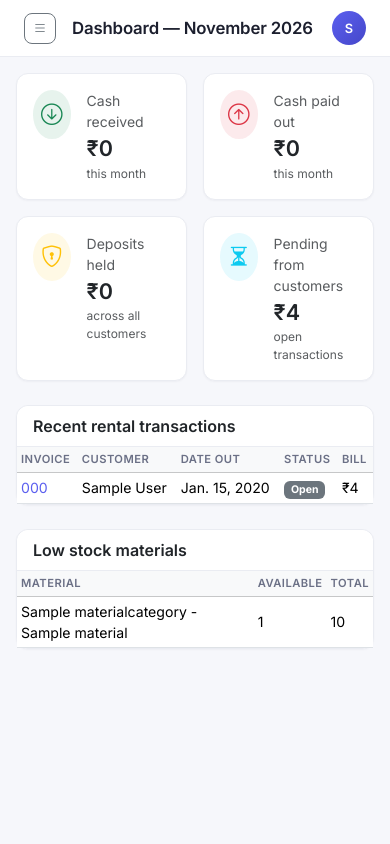
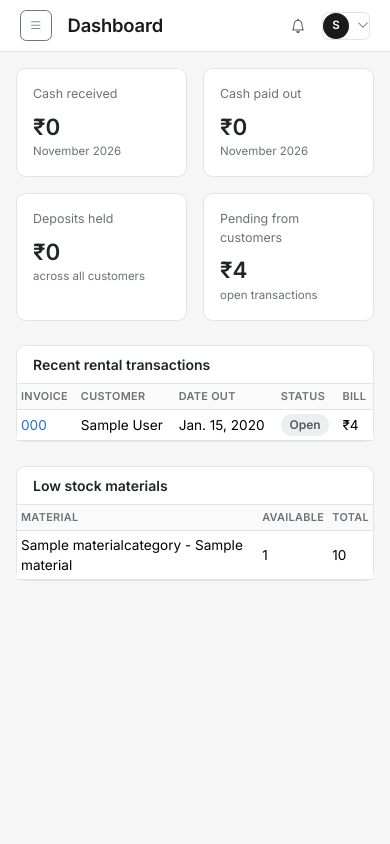
Before and after one commit to aravindarcbe/ssmcentringrentals-crm, a Django app: page / in a window 390 px wide. Run offline with Django 5.2, Linux system fonts and the light colour scheme; a user stored in the database is signed in; tables that the repository leaves empty hold one stand-in row (values such as "Sample post").

Commit message:
Redesign UI to match a clean Shopify-admin-style aesthetic
Replaces the dark indigo sidebar with a light, neutral theme modeled
on the reference screenshot: white sidebar with subtle gray active
pills instead of colored highlights, a slim monogram square instead
of a gradient logo, black primary buttons instead of indigo, and soft
pastel pill badges for status (Open/Partially returned/Closed) in
place of solid Bootstrap badges.

Dashboard stat cards are now plain label/value/subtitle cards (no
colored icon circles), matching the reference's minimal analytics
tiles. Topbar keeps the working search box, adds a notification bell
(honest empty state: "No notifications yet", not fake functionality)
and a user pill with avatar + dropdown.

Also fixes a real bug: the mobile offcanvas menu never had the
`sidebar` CSS class, so nav-link/brand styling never applied there -
it always rendered as an unstyled list on phones, independent of any
CDN issue. Verified via curl that the class is now present, and via
Playwright that no page throws a JS error on desktop or mobile.

Co-Authored-By: Claude Sonnet 5 <noreply@anthropic.com>
Claude-Session: https://claude.ai/code/session_01YEoLsVctBecWyosfDCwgQ8

```diff
--- a/webapp/rentals/templates/base.html
+++ b/webapp/rentals/templates/base.html
@@ -11,108 +11,127 @@
     <link href="https://cdn.jsdelivr.net/npm/bootstrap-icons@1.11.3/font/bootstrap-icons.min.css" rel="stylesheet">
     <style>
         :root {
-            --accent: #5b5fef;
-            --accent-dark: #4547c9;
-            --sidebar-bg: #10142a;
-            --sidebar-text: #9aa0b8;
-            --sidebar-active-bg: rgba(91, 95, 239, 0.18);
-            --sidebar-active-text: #ffffff;
-            --bg: #f6f7fb;
-            --border: #eaecf2;
-            --text: #1c1f2e;
-            --text-muted: #6b7086;
-            --sidebar-width: 252px;
-            --sidebar-width-collapsed: 76px;
+            --ink: #1a1a1a;
+            --text-muted: #6d7175;
+            --border: #e3e4e6;
+            --bg: #f6f6f7;
+            --sidebar-bg: #ffffff;
+            --sidebar-active-bg: #f1f2f3;
+            --accent: #2c6ecb;
+            --sidebar-width: 240px;
+            --sidebar-width-collapsed: 68px;
         }
         * { font-family: 'Inter', -apple-system, BlinkMacSystemFont, 'Segoe UI', sans-serif; }
-        body { background: var(--bg); color: var(--text); }
+        body { background: var(--bg); color: var(--ink); font-size: 0.875rem; }
         .app-shell { display: flex; min-height: 100vh; }
 
         .sidebar {
-            width: var(--sidebar-width); flex-shrink: 0; background: var(--sidebar-bg); color: var(--sidebar-text);
-            transition: width 0.18s ease;
+            width: var(--sidebar-width); flex-shrink: 0; background: var(--sidebar-bg); color: var(--ink);
+            border-right: 1px solid var(--border); transition: width 0.18s ease;
         }
-        .sidebar .brand { color: #fff; padding: 1.25rem 1.25rem; display: flex; align-items: center; gap: 0.7rem; }
+        .sidebar .brand { padding: 1rem 1.1rem; display: flex; align-items: center; gap: 0.65rem; border-bottom: 1px solid var(--border); }
         .sidebar .brand-logo {
-            width: 34px; height: 34px; border-radius: 0.55rem;
-            background: linear-gradient(135deg, var(--accent), var(--accent-dark));
+            width: 28px; height: 28px; border-radius: 0.4rem; background: var(--ink);
             display: flex; align-items: center; justify-content: center; flex-shrink: 0;
-            box-shadow: 0 4px 10px rgba(91,95,239,0.35);
         }
-        .sidebar .brand-logo img { width: 100%; height: 100%; object-fit: contain; border-radius: 0.55rem; }
-        .sidebar .brand-name { font-weight: 600; font-size: 0.95rem; letter-spacing: -0.01em; white-space: nowrap; }
+        .sidebar .brand-logo img { width: 100%; height: 100%; object-fit: contain; border-radius: 0.4rem; filter: invert(1) brightness(2); }
+        .sidebar .brand-name { font-weight: 600; font-size: 0.9rem; white-space: nowrap; }
         .sidebar .nav-section-label {
-            text-transform: uppercase; font-size: 0.68rem; letter-spacing: 0.08em;
-            color: #565c78; padding: 1.1rem 1.25rem 0.4rem; font-weight: 600; white-space: nowrap;
+            text-transform: uppercase; font-size: 0.66rem; letter-spacing: 0.06em;
+            color: #9a9ea3; padding: 0.9rem 1.1rem 0.3rem; font-weight: 600; white-space: nowrap;
         }
         .sidebar .nav-link {
-            color: var(--sidebar-text); padding: 0.55rem 1rem; margin: 0.1rem 0.75rem;
-            font-size: 0.89rem; font-weight: 500; border-radius: 0.5rem;
+            color: #44464a; padding: 0.4rem 0.75rem; margin: 0.05rem 0.6rem;
+            font-size: 0.85rem; font-weight: 500; border-radius: 0.4rem;
             display: flex; align-items: center; gap: 0.65rem; white-space: nowrap; overflow: hidden;
-            transition: background 0.15s ease, color 0.15s ease;
+            transition: background 0.12s ease;
         }
-        .sidebar .nav-link i { font-size: 0.95rem; width: 18px; text-align: center; flex-shrink: 0; }
-        .sidebar .nav-link:hover { background: rgba(255,255,255,0.06); color: #fff; }
-        .sidebar .nav-link.active { background: var(--sidebar-active-bg); color: var(--sidebar-active-text); }
+        .sidebar .nav-link i { font-size: 0.95rem; width: 18px; text-align: center; flex-shrink: 0; color: #6d7175; }
+        .sidebar .nav-link:hover { background: var(--sidebar-active-bg); color: var(--ink); }
+        .sidebar .nav-link.active { background: var(--sidebar-active-bg); color: var(--ink); font-weight: 600; }
+        .sidebar .nav-link.active i { color: var(--ink); }
 
         .sidebar.sidebar-collapsed { width: var(--sidebar-width-collapsed); }
-        .sidebar.sidebar-collapsed .brand { justify-content: center; padding: 1.25rem 0.5rem; }
+        .sidebar.sidebar-collapsed .brand { justify-content: center; padding: 1rem 0.5rem; }
         .sidebar.sidebar-collapsed .brand-name,
         .sidebar.sidebar-collapsed .nav-section-label,
         .sidebar.sidebar-collapsed .nav-label { display: none; }
-        .sidebar.sidebar-collapsed .nav-link { justify-content: center; margin: 0.15rem 0.6rem; padding: 0.6rem; }
+        .sidebar.sidebar-collapsed .nav-link { justify-content: center; margin: 0.1rem 0.5rem; padding: 0.55rem; }
         .sidebar.sidebar-collapsed #sidebar-collapse-toggle i { transform: rotate(180deg); }
 
         #sidebar-collapse-toggle {
-            color: var(--sidebar-text); padding: 0.65rem; margin: 0.4rem 0.75rem 0.75rem;
-            border-top: 1px solid rgba(255,255,255,0.08);
+            color: var(--text-muted); padding: 0.6rem 0.75rem; margin-top: auto;
+            border-top: 1px solid var(--border); font-size: 0.82rem;
         }
-        #sidebar-collapse-toggle:hover { color: #fff; }
+        #sidebar-collapse-toggle:hover { color: var(--ink); background: var(--sidebar-active-bg); }
 
         .topbar {
             background: #fff; border-bottom: 1px solid var(--border);
-            padding: 0.7rem 1.5rem; display: flex; align-items: center; justify-content: space-between; gap: 1rem;
+            padding: 0.6rem 1.25rem; display: flex; align-items: center; justify-content: space-between; gap: 1rem;
         }
-        .topbar .page-title { font-weight: 600; font-size: 1.05rem; letter-spacing: -0.01em; white-space: nowrap; }
-        .topbar-search { flex: 1; max-width: 420px; }
+        .topbar .page-title { font-weight: 600; font-size: 1.15rem; letter-spacing: -0.01em; white-space: nowrap; }
+        .topbar-search { flex: 1; max-width: 480px; }
+        .topbar-search-wrap { position: relative; }
         .topbar-search input {
-            border-radius: 2rem; border: 1px solid var(--border); background: var(--bg);
-            padding: 0.45rem 1rem 0.45rem 2.25rem; font-size: 0.85rem; width: 100%;
+            border-radius: 0.5rem; border: 1px solid var(--border); background: var(--bg);
+            padding: 0.4rem 3rem 0.4rem 2.1rem; font-size: 0.83rem; width: 100%;
         }
-        .topbar-search input:focus { background: #fff; box-shadow: 0 0 0 3px rgba(91,95,239,0.15); border-color: var(--accent); outline: none; }
-        .topbar-search-wrap { position: relative; }
-        .topbar-search-wrap i { position: absolute; left: 0.85rem; top: 50%; transform: translateY(-50%); color: var(--text-muted); font-size: 0.85rem; }
+        .topbar-search input:focus { background: #fff; box-shadow: 0 0 0 2px rgba(44,110,203,0.15); border-color: var(--accent); outline: none; }
+        .topbar-search-wrap > i.bi-search { position: absolute; left: 0.75rem; top: 50%; transform: translateY(-50%); color: var(--text-muted); font-size: 0.8rem; }
+        .kbd-hint {
+            position: absolute; right: 0.5rem; top: 50%; transform: translateY(-50%);
+            font-size: 0.68rem; color: var(--text-muted); background: #fff; border: 1px solid var(--border);
+            border-radius: 0.25rem; padding: 0.05rem 0.35rem;
+        }
 
+        .icon-btn {
+            width: 32px; height: 32px; border-radius: 0.4rem; border: none; background: transparent;
+            display: flex; align-items: center; justify-content: center; color: #44464a; position: relative;
+        }
+        .icon-btn:hover { background: var(--bg); }
+
+        .user-pill {
+            display: flex; align-items: center; gap: 0.5rem; border: 1px solid var(--border); border-radius: 2rem;
+            padding: 0.25rem 0.6rem 0.25rem 0.25rem; background: #fff;
+        }
         .user-avatar {
-            width: 34px; height: 34px; border-radius: 50%;
-            background: linear-gradient(135deg, var(--accent), var(--accent-dark));
-            color: #fff; font-weight: 600; font-size: 0.8rem;
+            width: 26px; height: 26px; border-radius: 50%; background: var(--ink);
+            color: #fff; font-weight: 600; font-size: 0.72rem;
             display: flex; align-items: center; justify-content: center; flex-shrink: 0;
         }
         .main-content { flex: 1; min-width: 0; }
 
-        .card { border: 1px solid var(--border); border-radius: 0.75rem; box-shadow: 0 1px 2px rgba(16,20,42,0.04); }
-        .card-header { border-bottom: 1px solid var(--border); border-radius: 0.75rem 0.75rem 0 0 !important; }
-        .stat-card { border: 1px solid var(--border); border-radius: 0.75rem; transition: box-shadow 0.15s ease, transform 0.15s ease; }
-        .stat-card:hover { box-shadow: 0 6px 16px rgba(16,20,42,0.08); transform: translateY(-1px); }
+        .card { border: 1px solid var(--border); border-radius: 0.6rem; box-shadow: none; }
+        .card-header { border-bottom: 1px solid var(--border); border-radius: 0.6rem 0.6rem 0 0 !important; background: #fff; font-weight: 600; }
+        .stat-card { border: 1px solid var(--border); border-radius: 0.6rem; }
+        .stat-label { font-size: 0.78rem; color: var(--text-muted); margin-bottom: 0.35rem; }
+        .stat-value { font-size: 1.4rem; font-weight: 600; }
+        .stat-sub { font-size: 0.72rem; color: var(--text-muted); }
 
-        .btn-primary { background: var(--accent); border-color: var(--accent); }
-        .btn-primary:hover { background: var(--accent-dark); border-color: var(--accent-dark); }
-        .btn { border-radius: 0.5rem; font-weight: 500; }
+        .btn-primary { background: var(--ink); border-color: var(--ink); }
+        .btn-primary:hover { background: #000; border-color: #000; }
+        .btn { border-radius: 0.4rem; font-weight: 500; font-size: 0.85rem; }
 
         .table thead th {
-            text-transform: uppercase; font-size: 0.7rem; letter-spacing: 0.04em;
-            color: var(--text-muted); font-weight: 600; border-bottom-width: 1px;
+            text-transform: uppercase; font-size: 0.68rem; letter-spacing: 0.03em;
+            color: var(--text-muted); font-weight: 600; border-bottom-width: 1px; background: #fafafb;
         }
-        .table td, .table th { font-size: 0.88rem; }
-        .table-hover tbody tr:hover { background: #fafbfe; }
+        .table td, .table th { font-size: 0.85rem; vertical-align: middle; }
+        .table-hover tbody tr:hover { background: #fafbfc; }
+
+        .pill { display: inline-block; padding: 0.15rem 0.55rem; border-radius: 1rem; font-size: 0.75rem; font-weight: 600; }
+        .pill-success { background: #ddf4e4; color: #0e6245; }
+        .pill-warning { background: #fdf1d3; color: #915800; }
+        .pill-secondary { background: #eceef0; color: #55585c; }
+        .pill-info { background: #dceefa; color: #0b5d8a; }
 
         a { color: var(--accent); text-decoration: none; }
-        a:hover { color: var(--accent-dark); }
+        a:hover { color: #1d4f96; }
 
         @media (max-width: 991.98px) {
             .sidebar-desktop { display: none !important; }
             .topbar-search { max-width: 220px; }
+            .kbd-hint { display: none; }
         }
         @media (max-width: 575.98px) {
             .topbar-search { display: none; }
@@ -123,12 +142,12 @@
     <div class="app-shell">
         <div class="sidebar sidebar-desktop d-flex flex-column" id="mainSidebar">
             {% include "rentals/_sidebar_nav.html" %}
-            <button type="button" id="sidebar-collapse-toggle" class="btn btn-sm d-flex align-items-center gap-2 border-0 bg-transparent">
+            <button type="button" id="sidebar-collapse-toggle" class="btn d-flex align-items-center gap-2 border-0 bg-transparent text-start">
                 <i class="bi bi-chevron-double-left"></i> <span class="nav-label">Collapse</span>
             </button>
         </div>
 
-        <div class="offcanvas offcanvas-start" tabindex="-1" id="sidebarOffcanvas" style="background: var(--sidebar-bg); width: 252px;">
+        <div class="offcanvas offcanvas-start sidebar" tabindex="-1" id="sidebarOffcanvas" style="width: 252px;">
             <div class="offcanvas-body p-0 d-flex flex-column">
                 {% include "rentals/_sidebar_nav.html" %}
             </div>
@@ -145,22 +164,33 @@
                 <form class="topbar-search d-none d-sm-block" action="{% url 'rentals:search' %}" method="get">
                     <div class="topbar-search-wrap">
                         <i class="bi bi-search"></i>
-                        <input type="search" name="q" class="form-control" placeholder="Search customers, invoices, materials…">
+                        <input type="search" name="q" class="form-control" placeholder="Search">
+                        <span class="kbd-hint">⌘K</span>
                     </div>
                 </form>
+                <div class="d-flex align-items-center gap-2">
                     {% if request.user.is_authenticated %}
                     <div class="dropdown">
-                    <button class="btn d-flex align-items-center gap-2 p-0 border-0 bg-transparent" type="button" data-bs-toggle="dropdown">
+                        <button class="icon-btn" type="button" data-bs-toggle="dropdown">
+                            <i class="bi bi-bell"></i>
+                        </button>
+                        <ul class="dropdown-menu dropdown-menu-end" style="min-width:220px;">
+                            <li><span class="dropdown-item-text small text-muted">No notifications yet</span></li>
+                        </ul>
+                    </div>
+                    <div class="dropdown">
+                        <button class="user-pill btn p-0" type="button" data-bs-toggle="dropdown">
                             <span class="user-avatar">{{ request.user.get_username|first|upper }}</span>
+                            <span class="small fw-medium d-none d-md-inline">{{ request.user.get_username }}</span>
+                            <i class="bi bi-chevron-down small text-muted"></i>
                         </button>
                         <ul class="dropdown-menu dropdown-menu-end">
-                        <li><span class="dropdown-item-text small text-muted">{{ request.user.get_username }}</span></li>
-                        <li><hr class="dropdown-divider"></li>
                             <li><a class="dropdown-item" href="/admin/">Django admin</a></li>
                             <li><a class="dropdown-item" href="{% url 'admin:logout' %}">Log out</a></li>
                         </ul>
                     </div>
                     {% endif %}
+                </div>
             </div>
             <div class="container-fluid p-3 p-lg-4">
                 {% if messages %}
--- a/webapp/rentals/templates/rentals/dashboard.html
+++ b/webapp/rentals/templates/rentals/dashboard.html
@@ -1,55 +1,43 @@
 {% extends "base.html" %}
 {% load currency_filters %}
-{% block title %}Dashboard - SSM Centring Rentals{% endblock %}
-{% block page_title %}Dashboard — {{ month_label }}{% endblock %}
+{% block title %}Dashboard - {{ company_name }}{% endblock %}
+{% block page_title %}Dashboard{% endblock %}
 {% block content %}
 
 <div class="row g-3 mb-4">
     <div class="col-6 col-lg-3">
         <div class="stat-card card h-100">
-            <div class="card-body d-flex align-items-start gap-3">
-                <div class="rounded-circle bg-success bg-opacity-10 text-success p-2"><i class="bi bi-arrow-down-circle fs-4"></i></div>
-                <div>
-                    <div class="text-muted small">Cash received</div>
-                    <div class="fs-4 fw-semibold">₹{{ cash_in|money }}</div>
-                    <div class="text-muted" style="font-size:0.75rem">this month</div>
-                </div>
+            <div class="card-body">
+                <div class="stat-label">Cash received</div>
+                <div class="stat-value">₹{{ cash_in|money }}</div>
+                <div class="stat-sub">{{ month_label }}</div>
             </div>
         </div>
     </div>
     <div class="col-6 col-lg-3">
         <div class="stat-card card h-100">
-            <div class="card-body d-flex align-items-start gap-3">
-                <div class="rounded-circle bg-danger bg-opacity-10 text-danger p-2"><i class="bi bi-arrow-up-circle fs-4"></i></div>
-                <div>
-                    <div class="text-muted small">Cash paid out</div>
-                    <div class="fs-4 fw-semibold">₹{{ cash_out|money }}</div>
-                    <div class="text-muted" style="font-size:0.75rem">this month</div>
-                </div>
+            <div class="card-body">
+                <div class="stat-label">Cash paid out</div>
+                <div class="stat-value">₹{{ cash_out|money }}</div>
+                <div class="stat-sub">{{ month_label }}</div>
             </div>
         </div>
     </div>
     <div class="col-6 col-lg-3">
         <div class="stat-card card h-100">
-            <div class="card-body d-flex align-items-start gap-3">
-                <div class="rounded-circle bg-warning bg-opacity-10 text-warning p-2"><i class="bi bi-shield-lock fs-4"></i></div>
-                <div>
-                    <div class="text-muted small">Deposits held</div>
-                    <div class="fs-4 fw-semibold">₹{{ deposits_held|money }}</div>
-                    <div class="text-muted" style="font-size:0.75rem">across all customers</div>
-                </div>
+            <div class="card-body">
+                <div class="stat-label">Deposits held</div>
+                <div class="stat-value">₹{{ deposits_held|money }}</div>
+                <div class="stat-sub">across all customers</div>
             </div>
         </div>
     </div>
     <div class="col-6 col-lg-3">
         <div class="stat-card card h-100">
-            <div class="card-body d-flex align-items-start gap-3">
-                <div class="rounded-circle bg-info bg-opacity-10 text-info p-2"><i class="bi bi-hourglass-split fs-4"></i></div>
-                <div>
-                    <div class="text-muted small">Pending from customers</div>
-                    <div class="fs-4 fw-semibold">₹{{ pending_from_customers|money }}</div>
-                    <div class="text-muted" style="font-size:0.75rem">open transactions</div>
-                </div>
+            <div class="card-body">
+                <div class="stat-label">Pending from customers</div>
+                <div class="stat-value">₹{{ pending_from_customers|money }}</div>
+                <div class="stat-sub">open transactions</div>
             </div>
         </div>
     </div>
@@ -65,10 +53,10 @@
 <div class="row g-4">
     <div class="col-lg-7">
         <div class="card">
-            <div class="card-header bg-white fw-semibold">Recent rental transactions</div>
+            <div class="card-header">Recent rental transactions</div>
             <div class="table-responsive">
-                <table class="table table-sm mb-0 align-middle">
-                    <thead class="table-light">
+                <table class="table table-sm mb-0 align-middle table-hover">
+                    <thead>
                         <tr><th>Invoice</th><th>Customer</th><th>Date out</th><th>Status</th><th>Bill</th></tr>
                     </thead>
                     <tbody>
@@ -79,11 +67,11 @@
                             <td>{{ t.date_out }}</td>
                             <td>
                                 {% if t.status == "CLOSED" %}
-                                <span class="badge text-bg-success">{{ t.get_status_display }}</span>
+                                <span class="pill pill-success">{{ t.get_status_display }}</span>
                                 {% elif t.status == "PARTIALLY_RETURNED" %}
-                                <span class="badge text-bg-warning">{{ t.get_status_display }}</span>
+                                <span class="pill pill-warning">{{ t.get_status_display }}</span>
                                 {% else %}
-                                <span class="badge text-bg-secondary">{{ t.get_status_display }}</span>
+                                <span class="pill pill-secondary">{{ t.get_status_display }}</span>
                                 {% endif %}
                             </td>
                             <td>₹{{ t.total_bill_amount|money }}</td>
@@ -98,10 +86,10 @@
     </div>
     <div class="col-lg-5">
         <div class="card">
-            <div class="card-header bg-white fw-semibold">Low stock materials</div>
+            <div class="card-header">Low stock materials</div>
             <div class="table-responsive">
-                <table class="table table-sm mb-0 align-middle">
-                    <thead class="table-light">
+                <table class="table table-sm mb-0 align-middle table-hover">
+                    <thead>
                         <tr><th>Material</th><th>Available</th><th>Total</th></tr>
                     </thead>
                     <tbody>
--- a/webapp/rentals/templates/rentals/rental_form.html
+++ b/webapp/rentals/templates/rentals/rental_form.html
@@ -33,7 +33,7 @@
         {{ formset.management_form }}
         <div class="table-responsive mb-2">
             <table class="table table-sm align-middle">
-                <thead class="table-light">
+                <thead>
                     <tr>
                         <th style="width:32%">Material</th>
                         <th style="width:16%">Count</th>
--- a/webapp/rentals/templates/rentals/rental_return.html
+++ b/webapp/rentals/templates/rentals/rental_return.html
@@ -7,10 +7,10 @@
 <form method="post">
     {% csrf_token %}
     <div class="card mb-4">
-        <div class="card-header bg-white fw-semibold">{{ t.customer.name }} — mark quantities returned</div>
+        <div class="card-header">{{ t.customer.name }} — mark quantities returned</div>
         <div class="table-responsive">
             <table class="table table-sm align-middle mb-0">
-                <thead class="table-light">
+                <thead>
                     <tr><th>Material</th><th>Rented</th><th>Already returned</th><th style="width:160px">Return now (total)</th><th style="width:160px">Return date</th></tr>
                 </thead>
                 <tbody>
@@ -37,7 +37,7 @@
     </div>
 
     <div class="card mb-4">
-        <div class="card-header bg-white fw-semibold">Settle deposit</div>
+        <div class="card-header">Settle deposit</div>
         <div class="card-body">
             <p class="mb-3">
                 Total bill: <strong>₹{{ t.total_bill_amount|money }}</strong> &middot;
--- a/webapp/rentals/templates/rentals/search_results.html
+++ b/webapp/rentals/templates/rentals/search_results.html
@@ -6,7 +6,7 @@
 <div class="row g-4">
     <div class="col-lg-4">
         <div class="card h-100">
-            <div class="card-header bg-white fw-semibold">Customers</div>
+            <div class="card-header">Customers</div>
             <div class="list-group list-group-flush">
                 {% for c in customers %}
                 <a href="/admin/rentals/customer/{{ c.pk }}/change/" class="list-group-item list-group-item-action">
@@ -20,7 +20,7 @@
     </div>
     <div class="col-lg-4">
         <div class="card h-100">
-            <div class="card-header bg-white fw-semibold">Rental transactions</div>
+            <div class="card-header">Rental transactions</div>
             <div class="list-group list-group-flush">
                 {% for t in transactions %}
                 <a href="{% url 'rentals:rental_detail' t.pk %}" class="list-group-item list-group-item-action">
@@ -34,7 +34,7 @@
     </div>
     <div class="col-lg-4">
         <div class="card h-100">
-            <div class="card-header bg-white fw-semibold">Materials</div>
+            <div class="card-header">Materials</div>
             <div class="list-group list-group-flush">
                 {% for m in materials %}
                 <a href="/admin/rentals/material/{{ m.pk }}/change/" class="list-group-item list-group-item-action">
```
Also changed, not shown: webapp/rentals/templates/rentals/rental_detail.html (+12 -12 lines). Lines whose indentation alone changed are shown as unchanged.
